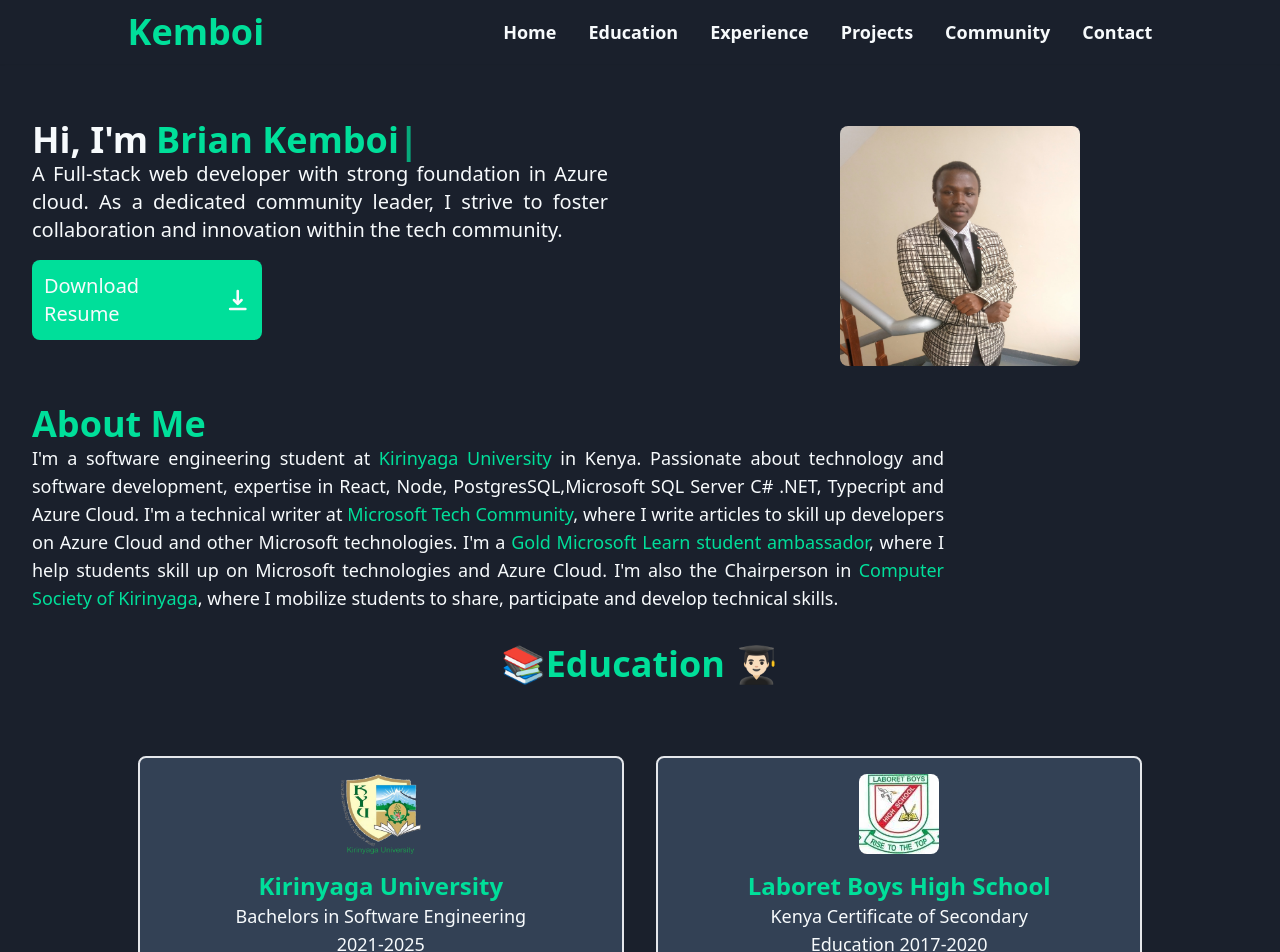
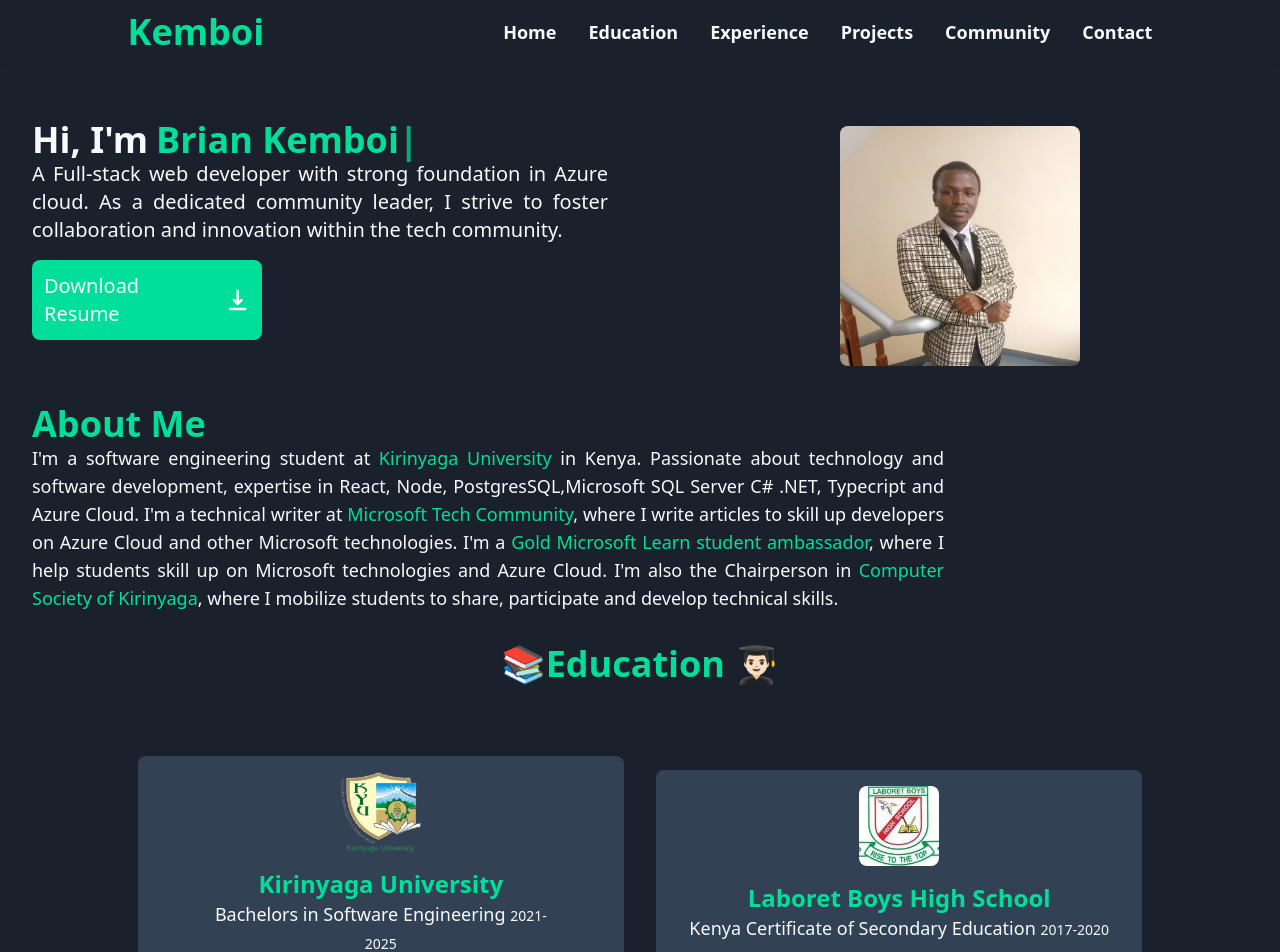
Before and after one commit to kemboi590/portfolio-website, a React (Vite) app: page / in a window 1280 px wide. Shown: the top 952 px of the page. Built offline with nearby package versions, Linux system fonts and the light colour scheme.

Commit message:
removed border

```diff
--- a/src/pages/4.Education/Education.tsx
+++ b/src/pages/4.Education/Education.tsx
@@ -7,26 +7,26 @@
             <h1 className="text-4xl font-bold text-[#00df9a] text-center">📚Education 👨🏻‍🎓</h1>
 
             <div className="flex flex-col md:flex-row justify-center items-center h-fit gap-4 md:gap-8 xl:gap-30 md:pt-[3.5rem] pb-8 text-text-light relative">
-                <div className="bg-slate-700 rounded-lg p-4 mt-4 w-full md:w-[40%] cursor-pointer transform transition duration-300 hover:-translate-y-3 border-2">
+                <div className="bg-slate-700 rounded-lg p-4 mt-4 w-full md:w-[40%] cursor-pointer transform transition duration-300 hover:-translate-y-3 ">
                     <div className="flex flex-col justify-center items-center">
                         <img src={kyuLogo} alt="Laboret Logo" className="w-20 h-20 rounded-lg" />
                     </div>
                     <div className="flex flex-col items-center mt-4">
                         <h2 className="text-2xl font-bold text-[#00df9a]">Kirinyaga University</h2>
                         <p className="text-lg text-text-light text-center w-full md:w-3/4">
-                            Bachelors in Software Engineering 2021-2025
+                            Bachelors in Software Engineering <span className='text-sm'>2021-2025</span>
                         </p>
                     </div>
                 </div>
 
-                <div className="bg-slate-700 rounded-lg p-4 mt-4 w-full md:w-[40%] cursor-pointer transform transition duration-300 hover:-translate-y-3 border-2">
+                <div className="bg-slate-700 rounded-lg p-4 mt-4 w-full md:w-[40%] cursor-pointer transform transition duration-300 hover:-translate-y-3">
                     <div className="flex flex-col justify-center items-center">
                         <img src={LaboretLogo} alt="Laboret Logo" className="w-20 h-20 rounded-lg" />
                     </div>
                     <div className="flex flex-col items-center mt-4">
                         <h2 className="text-2xl font-bold text-[#00df9a] text-center">Laboret Boys High School</h2>
-                        <p className="text-lg text-text-light  w-full md:w-3/4 text-center">
-                            Kenya Certificate of Secondary Education 2017-2020
+                        <p className="text-lg text-text-light w-full mw-3/4d: text-center">
+                            Kenya Certificate of Secondary Education <span className='text-sm'>2017-2020</span>
                         </p>
                     </div>
                 </div>
```
